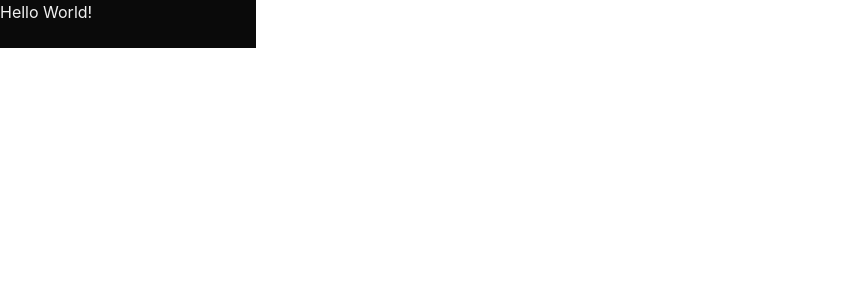
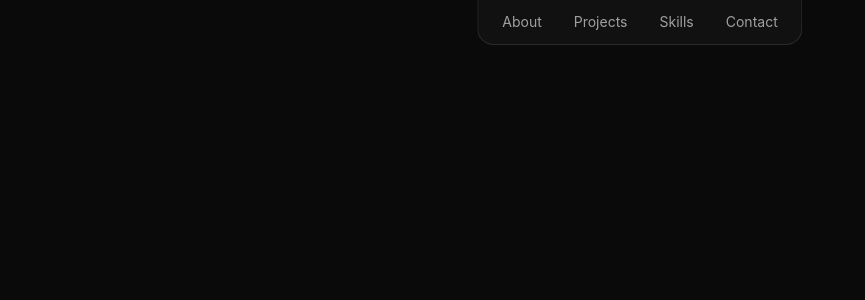
Before and after one commit to Aznos/Portfolio, a React app in the folder portfolio/: page / in a window 1280 px wide. Shown: the top 300 px of the page, without its empty margins (0-865 px from the left). Built offline with nearby package versions, Linux system fonts and the light colour scheme; the HTML template or start-up script is replaced by a standard one.

Commit message:
Simple navbar

```diff
--- a/portfolio/src/App.tsx
+++ b/portfolio/src/App.tsx
@@ -1,8 +1,10 @@
+import Navbar from './components/Navbar'
+
 function App() {
   return (
     <>
-        <div className="bg-bg-primary w-64 h-12">
-            <h1 className="text-text-primary">Hello World!</h1>
+        <div className="min-h-screen w-full flex flex-col bg-bg-primary">
+          <Navbar />
         </div>
     </>
   )
--- /dev/null
+++ b/portfolio/src/components/Navbar.tsx
@@ -0,0 +1,10 @@
+export default function Navbar() {
+  return (
+    <nav className="fixed top-0 left-1/2 -translate-x-1/2 z-50 rounded-b-2xl bg-bg-secondary border border-border border-t-0 px-6 py-3 flex items-center gap-8">
+      <a href="#about" className="text-text-secondary hover:text-text-primary text-sm transition-colors">About</a>
+      <a href="#projects" className="text-text-secondary hover:text-text-primary text-sm transition-colors">Projects</a>
+      <a href="#skills" className="text-text-secondary hover:text-text-primary text-sm transition-colors">Skills</a>
+      <a href="#contact" className="text-text-secondary hover:text-text-primary text-sm transition-colors">Contact</a>
+    </nav>
+  )
+}
```
